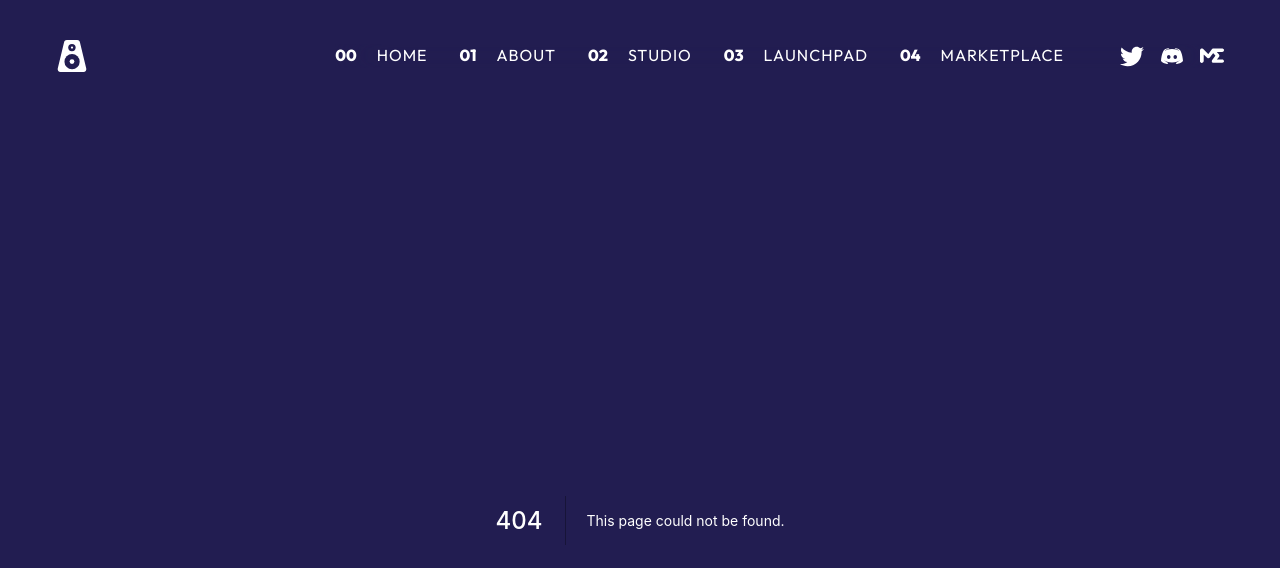
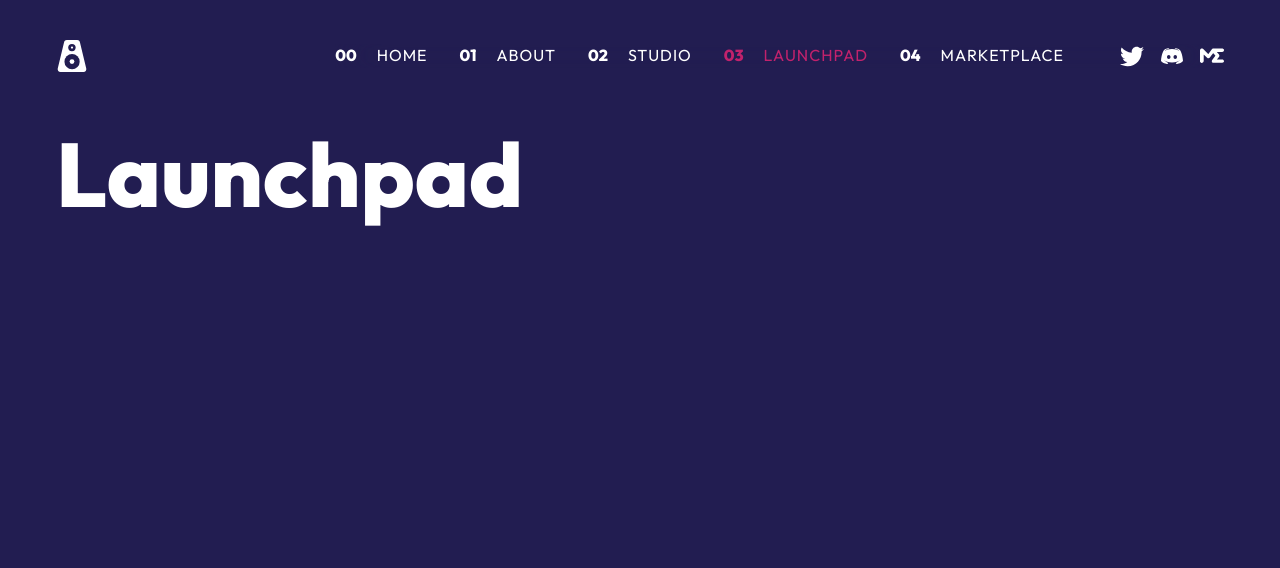
Before and after one commit to DavidPullinger/pixelbands-main, a Next.js app: page /launchpad in a window 1280 px wide. Before the commit this address had no page. Shown: the top 568 px of the page. Built offline with nearby package versions, Linux system fonts and the light colour scheme.

Commit message:
Add launchpad page with minimal styling

```diff
--- a/components/Navigation/Navigation.tsx
+++ b/components/Navigation/Navigation.tsx
@@ -69,7 +69,7 @@ export default function Navigation() {
           onClick={() => handleMenuToggle(false)}
           num="03"
           name="LAUNCHPAD"
-          url="https://sxsw.pixelbands.io"
+          url="/launchpad"
         />
         <Link
           onClick={() => handleMenuToggle(false)}
--- /dev/null
+++ b/pages/launchpad.tsx
@@ -0,0 +1,14 @@
+// external components
+import type { NextPage } from "next";
+
+const Launchpad: NextPage = () => {
+  return (
+    <div>
+      <h1 className="font-bold text-[50px] md:text-[70px] lg:text-[90px]">
+        Launchpad
+      </h1>
+    </div>
+  );
+};
+
+export default Launchpad;
```
